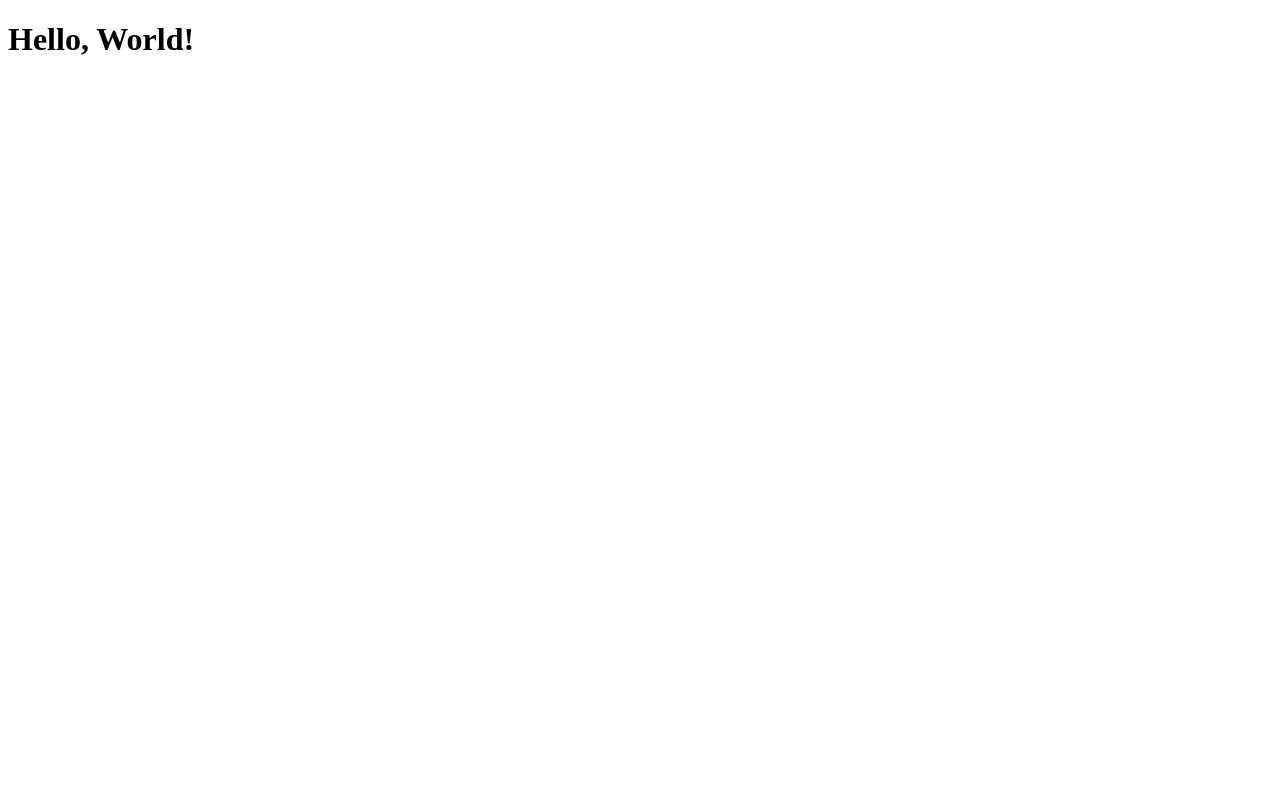
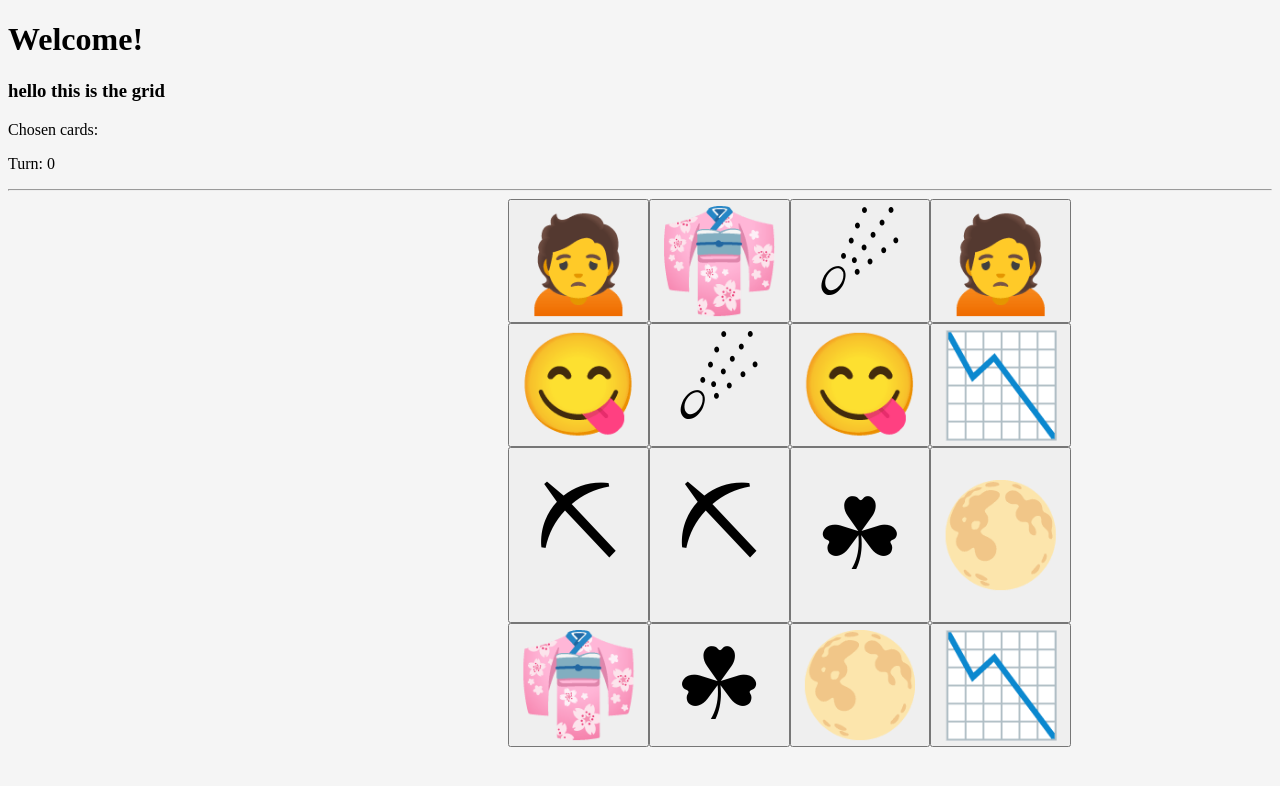
Before and after one commit to TomOwen93/matching-pairs-game, a React (Create React App) app: page / in a window 1280 px wide. Shown: the top 786 px of the page. Built offline with nearby package versions, Linux system fonts and the light colour scheme.

Commit message:
initial grid, random emojis, turn count, CSS

```diff
--- a/src/App.tsx
+++ b/src/App.tsx
@@ -1,7 +1,13 @@
-import { greet } from "./utils/greet";
+import { Grid } from "./Components/Grid";
+import "./style.css";
 
 function App(): JSX.Element {
-  return <h1>{greet("World")}</h1>;
+  return (
+    <div>
+      <h1>Welcome!</h1>
+      <Grid />
+    </div>
+  );
 }
 
 export default App;
--- /dev/null
+++ b/src/Components/Grid.tsx
@@ -0,0 +1,53 @@
+import { useState } from "react";
+import { GridButton } from "./GridButton";
+import { randomEmoji } from "../utils/RandomEmoji";
+
+const emojis = [
+  "🌕",
+  "⛏",
+  "☄",
+  "📉",
+  "☘",
+  "👘",
+  "🙍",
+  "😋",
+  "🌕",
+  "⛏",
+  "☄",
+  "📉",
+  "☘",
+  "👘",
+  "🙍",
+  "😋",
+];
+const randomisedGrid = randomEmoji(emojis);
+
+export function Grid(): JSX.Element {
+  const [turn, setTurn] = useState(0);
+  const [chosenCards, setChosenCards] = useState<string[]>([]);
+
+  const handleTakeTurn = (emoji: string) => {
+    chosenCards.length < 2
+      ? setChosenCards([...chosenCards, emoji])
+      : setChosenCards([]);
+    setTurn((prev) => (prev === 2 ? 0 : prev + 1));
+  };
+
+  return (
+    <div>
+      <h3>hello this is the grid</h3>
+      <p>Chosen cards: {chosenCards}</p>
+      <p>Turn: {turn}</p>
+      <hr />
+      <section className="grid-buttons">
+        {randomisedGrid.map((emoji, index) => (
+          <GridButton
+            key={index}
+            handleTakeTurn={() => handleTakeTurn(emoji)}
+            emoji={emoji}
+          />
+        ))}
+      </section>
+    </div>
+  );
+}
--- /dev/null
+++ b/src/Components/GridButton.tsx
@@ -0,0 +1,12 @@
+interface GridButtonProps {
+  handleTakeTurn: () => void;
+  emoji: string;
+}
+
+export function GridButton(props: GridButtonProps): JSX.Element {
+  return (
+    <button className="grid-button-single" onClick={props.handleTakeTurn}>
+      <span style={{ visibility: "visible" }}> {props.emoji} </span>
+    </button>
+  );
+}
--- /dev/null
+++ b/src/style.css
@@ -0,0 +1,15 @@
+.grid-buttons {
+  font: 200px;
+  display: grid;
+  grid-template-columns: repeat(4, 1fr);
+  margin-left: 500px;
+  margin-right: 500px;
+}
+
+.grid-button-single {
+  font-size: 100px;
+}
+
+body {
+  background-color: whitesmoke;
+}
--- /dev/null
+++ b/src/utils/RandomEmoji.ts
@@ -0,0 +1,12 @@
+export function randomEmoji(arr: string[]): string[] {
+  const randomEmojis: string[] = [...arr];
+
+  for (let i = randomEmojis.length - 1; i > 0; i--) {
+    const j = Math.floor(Math.random() * (i + 1));
+    const temp = randomEmojis[i];
+    randomEmojis[i] = randomEmojis[j];
+    randomEmojis[j] = temp;
+  }
+
+  return randomEmojis;
+}
--- a/src/utils/greet.ts
+++ /dev/null
@@ -1,3 +0,0 @@
-export function greet(name: string): string {
-  return `Hello, ${name}!`;
-}
```
Also changed, not shown: 2 other files (tests, documents, lock files or other folders).
